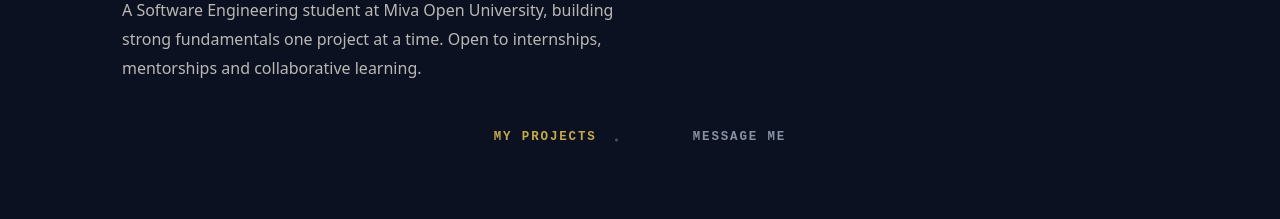
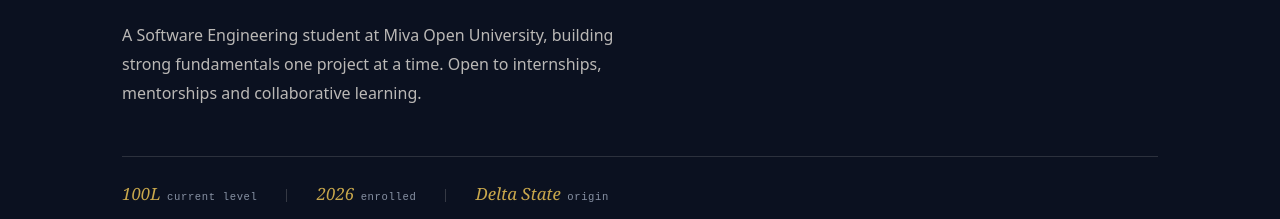
Before and after one commit to osuccess1250-blip/Student-Portfolio-and-Management-Website, a plain HTML site: page index.html in a window 1280 px wide. Shown: the part 575-794 px from the top of the page. Drawn offline with Linux system fonts and the light colour scheme.

Commit message:
Text Updates

```diff
--- a/index.html
+++ b/index.html
@@ -4,7 +4,7 @@
   <meta charset="UTF-8" />
   <meta name="viewport" content="width=device-width, initial-scale=1.0" />
   <title>Success Onyibe Portfolio</title>
-  <meta name="description" content="Success Onyibe is a first-year Software Engineering student at Miva Open University, Lagos, Nigeria." />
+  <meta name="description" content="Success Onyibe is a first-year Software Engineering student at Miva Open University,Nigeria." />
   <link rel="stylesheet" href="style.css" />
 </head>
 <body>
@@ -44,7 +44,6 @@
 
       <div class="hero-actions">
         <a href="projects.html" class="btn btn-primary">My Projects</a>
-        <a href="contact.html"  class="btn btn-outline">Message Me</a>
       </div>
 
       <div class="hero-stats">
--- a/style.css
+++ b/style.css
@@ -1,10 +1,4 @@
-/* ============================================================
-   PORTFOLIO STYLESHEET — Success Onyibe
-   All vanilla CSS. No libraries or frameworks.
-   ============================================================ */
-
-
-/* ── 1. CUSTOM PROPERTIES (variables) ── */
+/*1. CUSTOM PROPERTIES (variables)*/
 :root {
   --navy:      #0B1120;
   --navy-mid:  #111827;
@@ -26,7 +20,7 @@
 }
 
 
-/* ── 2. RESET & BASE ── */
+/*2. RESET & BASE*/
 *, *::before, *::after {
   box-sizing: border-box;
   margin: 0;
@@ -66,7 +60,7 @@ ul {
 }
 
 
-/* ── 3. SKIP LINK (accessibility) ── */
+/*3. SKIP LINK (accessibility)*/
 .skip-link {
   position: absolute;
   top: -100px;
@@ -85,7 +79,7 @@ ul {
 }
 
 
-/* ── 4. NAVIGATION ── */
+/*4. NAVIGATION*/
 header {
   position: sticky;
   top: 0;
@@ -163,7 +157,7 @@ nav {
 .hamburger.open span:nth-child(3) { transform: rotate(-45deg) translate(5px, -5px); }
 
 
-/* ── 5. LAYOUT HELPERS ── */
+/*5. LAYOUT HELPERS*/
 .container {
   max-width: var(--max-w);
   margin: 0 auto;
@@ -207,7 +201,7 @@ nav {
 }
 
 
-/* ── 6. BUTTONS ── */
+/* 6. BUTTONS */
 .btn {
   display: inline-block;
   padding: 0.75rem 1.75rem;
@@ -242,7 +236,7 @@ nav {
 }
 
 
-/* ── 6b. HERO ACTION LINKS (scoped override, hero buttons only) ── */
+/* 6b. HERO ACTION LINKS */
 .hero-actions {
   justify-content: center;
   align-items: center;
@@ -312,7 +306,7 @@ nav {
 }
 
 
-/* ── 7. HERO SECTION ── */
+/*7. HERO SECTION*/
 #hero {
   min-height: 100vh;
   display: flex;
@@ -367,39 +361,62 @@ nav {
 }
 
 .hero-actions {
-  display: flex;
-  gap: 1rem;
-  flex-wrap: wrap;
-  margin-bottom: 4rem;
+  display: none;
 }
 
+/*Hero stats, reset as a running caption line*/
 .hero-stats {
   display: flex;
-  gap: 3rem;
+  align-items: baseline;
   flex-wrap: wrap;
+  row-gap: 0.75rem;
+  column-gap: 0;
+  padding-top: 1.85rem;
+  margin-top: 0.5rem;
+  border-top: 1px solid rgba(245, 240, 232, 0.14);
 }
 
 .stat-item {
   display: flex;
-  flex-direction: column;
+  align-items: baseline;
+  flex-direction: row;
+  position: relative;
+  margin-right: 1.85rem;
+  padding-right: 1.85rem;
+}
+
+.stat-item:not(:last-child)::after {
+  content: "";
+  position: absolute;
+  right: 0;
+  top: 0.15em;
+  width: 1px;
+  height: 0.85em;
+  background: rgba(245, 240, 232, 0.18);
 }
 
 .stat-number {
   font-family: var(--font-display);
-  font-size: 2rem;
-  font-weight: 700;
-  color: var(--offwhite);
+  font-style: italic;
+  font-weight: 400;
+  font-size: 1.05rem;
+  color: var(--gold);
   line-height: 1;
+  white-space: nowrap;
 }
 
 .stat-label {
-  font-size: 0.78rem;
+  font-family: var(--font-mono);
+  font-size: 0.66rem;
+  letter-spacing: 0.06em;
+  text-transform: lowercase;
   color: var(--slate);
-  letter-spacing: 0.05em;
-  margin-top: 0.25rem;
+  margin-top: 0;
+  margin-left: 0.4rem;
+  white-space: nowrap;
 }
 
-/* Photo placeholder (for when student adds real photo) */
+
 .hero-photo {
   width: 120px;
   height: 120px;
@@ -422,7 +439,7 @@ nav {
 }
 
 
-/* ── 8. CARDS ── */
+/* 8. CARDS */
 .card {
   background: var(--navy-card);
   border: 1px solid rgba(245, 240, 232, 0.07);
@@ -443,9 +460,7 @@ nav {
   gap: var(--gap);
 }
 
-/* ── 8b. HOME NAV INDEX (scoped override — only fires on grid-3
-   containers whose direct children are .card, i.e. the homepage
-   nav links, not the project cards on the Projects page) ── */
+/* 8b. HOME NAV INDEX */
 .grid-3:has(> .card) {
   display: flex;
   flex-direction: column;
@@ -516,7 +531,7 @@ nav {
 }
 
 
-/* ── 9. SKILLS PAGE ── */
+/* 9. SKILLS PAGE */
 .skill-bar-wrap {
   margin-top: 0.75rem;
 }
@@ -646,7 +661,7 @@ nav {
 }
 
 
-/* ── 11. ACADEMIC PLANNER ── */
+/*11. ACADEMIC PLANNER*/
 .planner-form {
   display: flex;
   gap: 0.75rem;
@@ -816,7 +831,7 @@ nav {
 }
 
 
-/* ── 12. CONTACT PAGE ── */
+/*12. CONTACT PAGE*/
 .contact-grid {
   display: grid;
   grid-template-columns: 1fr 1.5fr;
@@ -933,7 +948,7 @@ nav {
 }
 
 
-/* ── 13. ABOUT PAGE ── */
+/*13. ABOUT PAGE*/
 .about-grid {
   display: grid;
   grid-template-columns: 1fr 2fr;
@@ -1085,7 +1100,7 @@ footer {
 }
 
 
-/* ── 17. MEDIA (video/audio section on projects) ── */
+/*17. MEDIA (video/audio section on projects)*/
 .media-embed {
   width: 100%;
   border-radius: var(--radius);
@@ -1114,11 +1129,6 @@ footer {
 .audio-wrap audio {
   width: 100%;
 }
-
-
-/* ── 18. ANIMATIONS ── */
-/* (removed scroll-triggered fade-in and typewriter cursor) */
-
 
 /* ── 19. RESPONSIVE ── */
 @media (max-width: 768px) {
@@ -1168,8 +1178,9 @@ footer {
     max-width: 200px;
   }
 
-  .hero-stats {
-    gap: 2rem;
+  .stat-item {
+    margin-right: 1.1rem;
+    padding-right: 1.1rem;
   }
 
   .footer-inner {
```
Also changed, not shown: about.html (+1 -2 lines), contact.html (+2 -2 lines).
